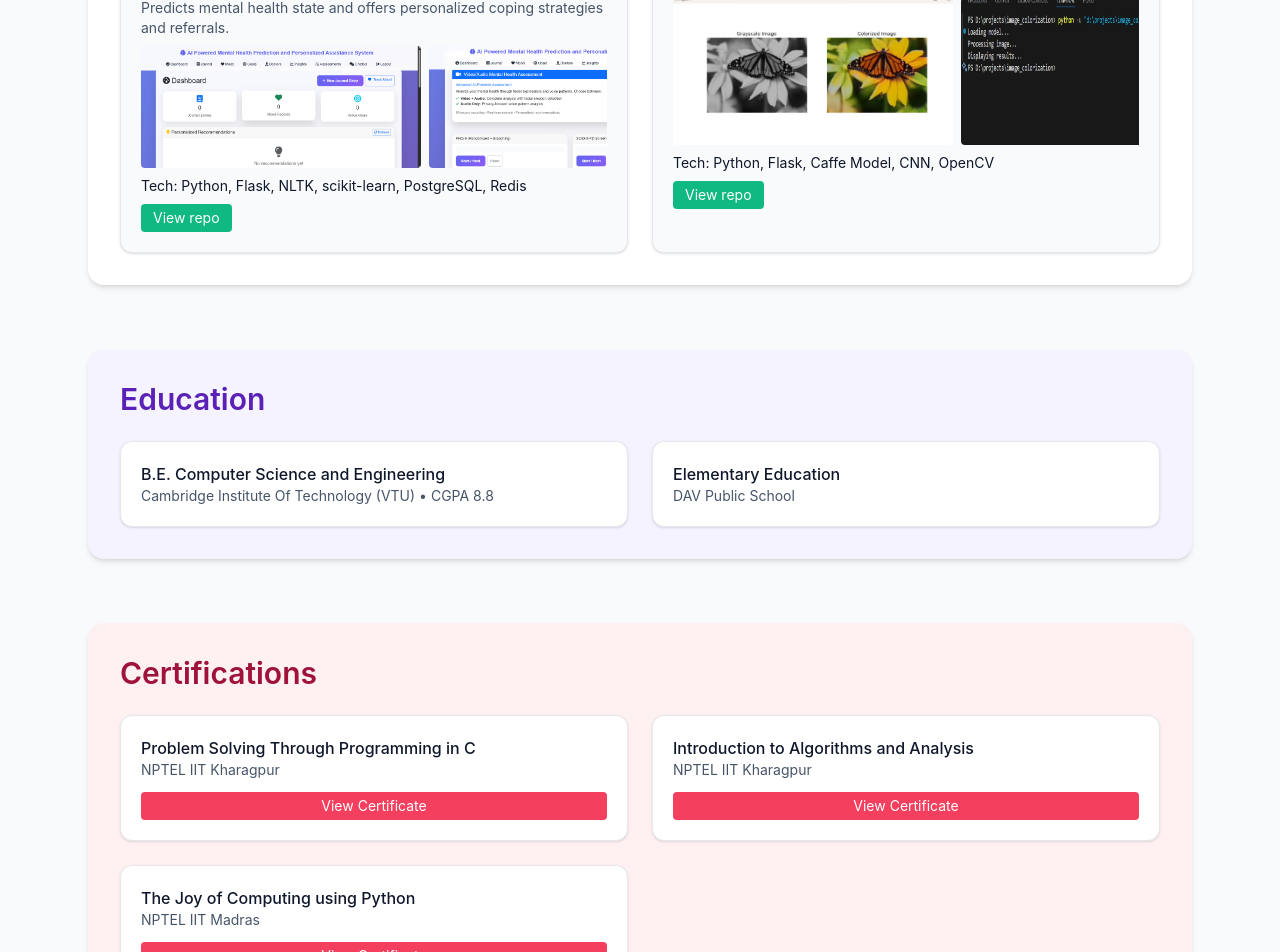
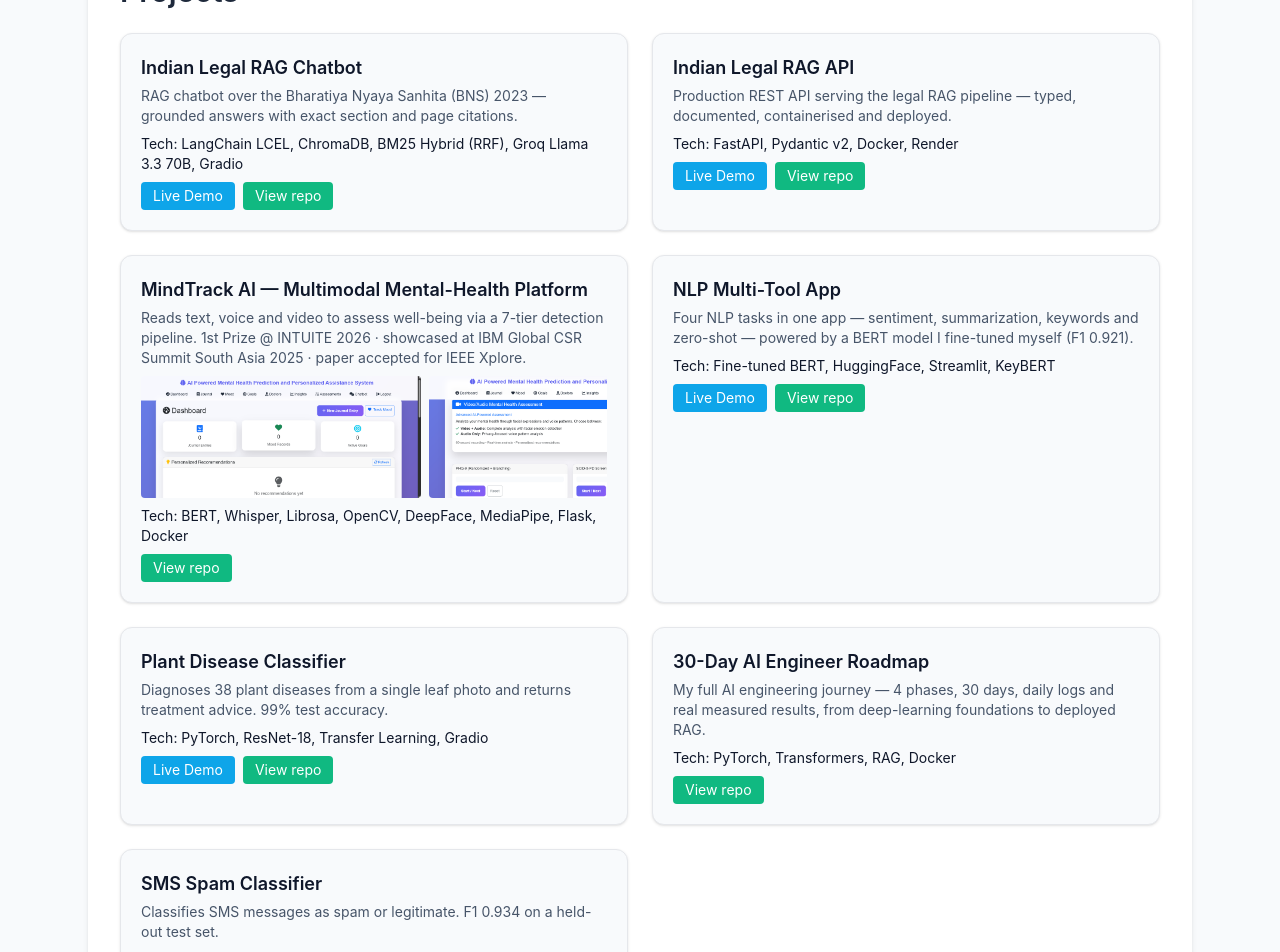
Before and after one commit to faisalimam1/Faisal-portfolio, a Next.js app: page / in a window 1280 px wide. Shown: the part 1560-2512 px from the top of the page. Built offline with nearby package versions, Linux system fonts and the light colour scheme.

Commit message:
Update portfolio: feature 7 deployed projects with live demo links, refresh About/skills, CGPA 8.9

```diff
--- a/src/data/siteData.js
+++ b/src/data/siteData.js
@@ -1,8 +1,12 @@
 export const HERO = {
   name: 'FAISAL IMAM',
-  tagline: 'CS Engineer • Building Intelligent Systems with AI/ML',
+  tagline: 'AI/ML Engineer • Building & shipping RAG systems, fine-tuned NLP & multimodal AI',
   photo: '/assets/faisal_dp.jpg',
-  long: `I am Faisal Imam, a Computer Science Engineer focused on AI, Machine Learning, and applied Deep Learning. I enjoy building intelligent systems and full stack applications that solve real problems. I have led projects from concept to deployment. My notable roles include as architect of my project "AI Powered Mental Health Prediction and Personalised Assistance Sysytem" which was showcased at IBM Global CSR Summit South Asia 2025 and won Best Project Award at Intuite 2026. I have led teams as a Finance Head for Cambrian Open House 2025 and Co-organizer for TEDx 2026. Outside of work I play badminton and train at the gym. I am detail oriented, a clear communicator and driven by building solutions powered by intelligent technology.`,
+  long: `I am Faisal Imam, an AI/ML engineer and final-year Computer Science student who builds and ships intelligent systems end to end — from model to API to deployed app. My work spans RAG systems, fine-tuned transformers, computer vision, and multimodal AI, and most of it is live and public.
+
+I am the lead architect of MindTrack AI, a multimodal (text/voice/video) mental-health platform that won 1st Prize at INTUITE 2026, was showcased at the IBM Global CSR Summit South Asia 2025, and has a research paper accepted for IEEE Xplore. I have also led teams as Finance Head for Cambrian Open House 2025 and Co-organizer for TEDx 2026.
+
+Outside of work I play badminton and train at the gym. I am detail oriented, a clear communicator, and driven by building real solutions powered by intelligent technology.`,
   location: 'Bangalore, India',
   phone: '+91 9608953402',
   email: 'imamfaisal36@gmail.com',
@@ -10,10 +14,10 @@ export const HERO = {
   github: 'https://github.com/faisalimam1',
   skills: {
   'Languages': ['C++', 'Python', 'Java(Basics)', 'SQL', 'HTML', 'CSS', 'JS'],
-  'AI / ML & DL': ['PyTorch', 'scikit-learn', 'NLTK', 'NumPy', 'pandas', 'Matplotlib', 'OpenCV', 'Whisper', 'HuggingFace'],
-  'GenAI & Agents': ['OpenAI API', 'Anthropic API', 'CrewAI', 'Prompt Engineering', 'RAG', 'Multi-Agent Systems'],
-  'Frameworks & Libraries': ['Flask', 'React', 'Tailwind CSS'],
-  'Databases & Tools': ['PostgreSQL', 'Redis', 'Docker(Basics)', 'Git', 'GitHub', 'Jupyter', 'Kaggle', 'VS Code', 'GCP (basics)'],
+  'AI / ML & DL': ['PyTorch', 'scikit-learn', 'Transformers', 'BERT', 'ResNet', 'NLTK', 'NumPy', 'pandas', 'Matplotlib', 'OpenCV', 'Whisper', 'Librosa', 'DeepFace', 'MediaPipe', 'HuggingFace'],
+  'GenAI & Agents': ['OpenAI API', 'Anthropic API', 'LangChain', 'LCEL', 'RAG', 'ChromaDB', 'Groq', 'CrewAI', 'Prompt Engineering', 'Multi-Agent Systems'],
+  'Frameworks & Libraries': ['Flask', 'FastAPI', 'Streamlit', 'Gradio', 'React', 'Tailwind CSS'],
+  'Databases & Tools': ['PostgreSQL', 'Redis', 'Docker', 'Render', 'Vercel', 'Git', 'GitHub', 'Jupyter', 'Kaggle', 'VS Code', 'GCP (basics)'],
   'Concepts': ['Full Stack Development', 'Model Fine-tuning', 'System Programming', 'DevOps basics (CI/CD)'],
   'Soft Skills': ['Communication', 'Leadership', 'Time Management', 'Negotiation']
 },
@@ -21,7 +25,7 @@ export const HERO = {
     {
       degree: 'B.E. Computer Science and Engineering',
       institution: 'Cambridge Institute Of Technology (VTU)',
-      cgpa: '8.8'
+      cgpa: '8.9'
     },
     { degree: 'Elementary Education', institution: 'DAV Public School' }
   ],
@@ -46,10 +50,28 @@ export const HERO = {
 
 export const PROJECTS = [
   {
-    title: 'MindTrackAI — AI Powered Mental Health Prediction & Assistance',
+    title: 'Indian Legal RAG Chatbot',
     summary:
-      'Predicts mental health state and offers personalized coping strategies and referrals.',
-    tech: ['Python', 'Flask', 'NLTK', 'scikit-learn', 'PostgreSQL', 'Redis'],
+      'RAG chatbot over the Bharatiya Nyaya Sanhita (BNS) 2023 — grounded answers with exact section and page citations.',
+    tech: ['LangChain LCEL', 'ChromaDB', 'BM25 Hybrid (RRF)', 'Groq Llama 3.3 70B', 'Gradio'],
+    repo: 'https://github.com/faisalimam1/indian-legal-rag-chatbot',
+    demo: 'https://huggingface.co/spaces/faisalimam19/indian-legal-rag-chatbot',
+    screenshots: []
+  },
+  {
+    title: 'Indian Legal RAG API',
+    summary:
+      'Production REST API serving the legal RAG pipeline — typed, documented, containerised and deployed.',
+    tech: ['FastAPI', 'Pydantic v2', 'Docker', 'Render'],
+    repo: 'https://github.com/faisalimam1/indian-legal-rag-api',
+    demo: 'https://indian-legal-rag-api-xe44.onrender.com/docs',
+    screenshots: []
+  },
+  {
+    title: 'MindTrack AI — Multimodal Mental-Health Platform',
+    summary:
+      'Reads text, voice and video to assess well-being via a 7-tier detection pipeline. 1st Prize @ INTUITE 2026 · showcased at IBM Global CSR Summit South Asia 2025 · paper accepted for IEEE Xplore.',
+    tech: ['BERT', 'Whisper', 'Librosa', 'OpenCV', 'DeepFace', 'MediaPipe', 'Flask', 'Docker'],
     repo: 'https://github.com/faisalimam1/MindTrackAI',
     screenshots: [
       '/assets/Screenshot_2025-09-19_111054.png',
@@ -58,14 +80,39 @@ export const PROJECTS = [
     ]
   },
   {
-    title: 'Image Colorisation',
-    summary: 'Converts grayscale images to color using a Caffe-based model.',
-    tech: ['Python', 'Flask', 'Caffe Model', 'CNN', 'OpenCV'],
-    repo: 'https://github.com/faisalimam1/Projects/tree/main/Image%20Colorisation',
-    screenshots: [
-      '/assets/imagecolor1.jpg',
-      '/assets/imagecolor2.jpg'
-    ]
+    title: 'NLP Multi-Tool App',
+    summary:
+      'Four NLP tasks in one app — sentiment, summarization, keywords and zero-shot — powered by a BERT model I fine-tuned myself (F1 0.921).',
+    tech: ['Fine-tuned BERT', 'HuggingFace', 'Streamlit', 'KeyBERT'],
+    repo: 'https://github.com/faisalimam1/nlp-multitool-app',
+    demo: 'https://nlp-multitool-app.streamlit.app',
+    screenshots: []
+  },
+  {
+    title: 'Plant Disease Classifier',
+    summary:
+      'Diagnoses 38 plant diseases from a single leaf photo and returns treatment advice. 99% test accuracy.',
+    tech: ['PyTorch', 'ResNet-18', 'Transfer Learning', 'Gradio'],
+    repo: 'https://github.com/faisalimam1/plant-disease-classifier',
+    demo: 'https://huggingface.co/spaces/faisalimam19/plant-disease-classifier',
+    screenshots: []
+  },
+  {
+    title: '30-Day AI Engineer Roadmap',
+    summary:
+      'My full AI engineering journey — 4 phases, 30 days, daily logs and real measured results, from deep-learning foundations to deployed RAG.',
+    tech: ['PyTorch', 'Transformers', 'RAG', 'Docker'],
+    repo: 'https://github.com/faisalimam1/DL-Learning-Roadmap',
+    screenshots: []
+  },
+  {
+    title: 'SMS Spam Classifier',
+    summary:
+      'Classifies SMS messages as spam or legitimate. F1 0.934 on a held-out test set.',
+    tech: ['scikit-learn', 'Naive Bayes', 'TF-IDF', 'Gradio'],
+    repo: 'https://github.com/faisalimam1/kaggle-ml-roadmap/tree/main/03_sms_spam',
+    demo: 'https://huggingface.co/spaces/faisalimam19/sms-spam-classifier',
+    screenshots: []
   }
 ]
 
--- a/src/pages/index.jsx
+++ b/src/pages/index.jsx
@@ -94,6 +94,7 @@ export default function Home({ theme, setTheme }) {
               >
                 <h3 className="font-semibold text-lg">{p.title}</h3>
                 <p className="text-sm mt-1 text-slate-600 dark:text-slate-300">{p.summary}</p>
+                {(p.screenshots || []).length > 0 && (
                   <div className="flex gap-2 mt-2 overflow-x-auto">
                     {p.screenshots.map((s, i) => (
                       <Image
@@ -106,14 +107,28 @@ export default function Home({ theme, setTheme }) {
                       />
                     ))}
                   </div>
+                )}
                 <div className="text-sm mt-2">Tech: {p.tech.join(', ')}</div>
+                <div className="flex gap-2 mt-2">
+                  {p.demo && (
+                    <a
+                      href={p.demo}
+                      target="_blank"
+                      rel="noopener noreferrer"
+                      className="inline-block text-sm px-3 py-1 bg-sky-500 hover:bg-sky-600 text-white rounded"
+                    >
+                      Live Demo
+                    </a>
+                  )}
                   <a
                     href={p.repo}
                     target="_blank"
-                  className="mt-2 inline-block text-sm px-3 py-1 bg-emerald-500 hover:bg-emerald-600 text-white rounded"
+                    rel="noopener noreferrer"
+                    className="inline-block text-sm px-3 py-1 bg-emerald-500 hover:bg-emerald-600 text-white rounded"
                   >
                     View repo
                   </a>
+                </div>
               </motion.div>
             ))}
           </div>
```
Lines whose indentation alone changed are shown as unchanged.
